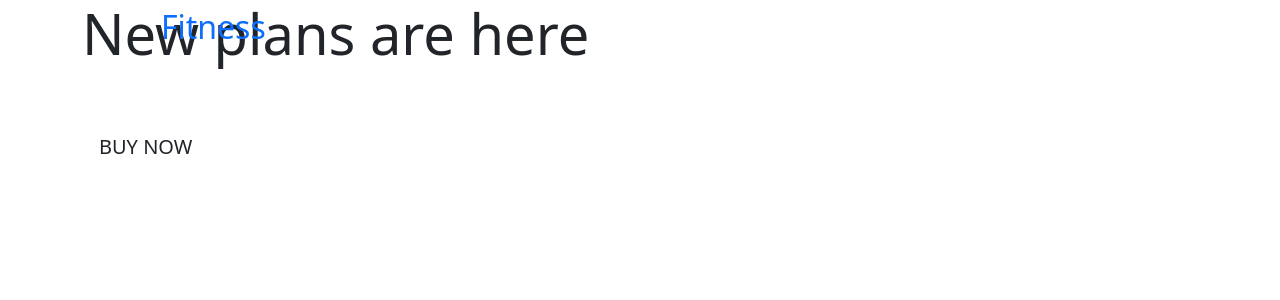
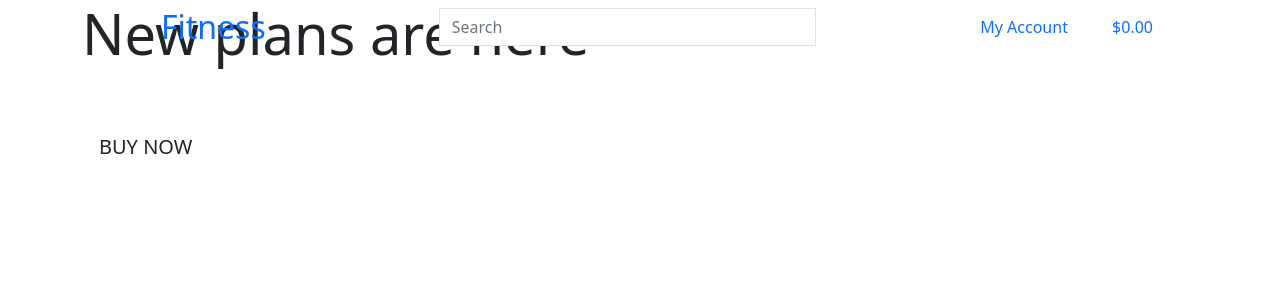
Before and after one commit to alex-1134/fitness-store, a Django app: page / in a window 1280 px wide. Shown: the top 300 px of the page. Run offline with Django 3.2, Linux system fonts and the light colour scheme.

Commit message:
Add active header

```diff
--- a/templates/base.html
+++ b/templates/base.html
@@ -24,7 +24,8 @@
 
     {% block corejs %}
     <script src="https://code.jquery.com/jquery-3.6.0.min.js" integrity="sha256-/xUj+3OJU5yExlq6GSYGSHk7tPXikynS7ogEvDej/m4=" crossorigin="anonymous"></script>
-    <script src="https://cdn.jsdelivr.net/npm/bootstrap@5.0.2/dist/js/bootstrap.bundle.min.js" integrity="sha384-MrcW6ZMFYlzcLA8Nl+NtUVF0sA7MsXsP1UyJoMp4YLEuNSfAP+JcXn/tWtIaxVXM" crossorigin="anonymous"></script>
+    <script src="https://cdn.jsdelivr.net/npm/@popperjs/core@2.9.2/dist/umd/popper.min.js" integrity="sha384-IQsoLXl5PILFhosVNubq5LC7Qb9DXgDA9i+tQ8Zj3iwWAwPtgFTxbJ8NT4GN1R8p" crossorigin="anonymous"></script>
+    <script src="https://cdn.jsdelivr.net/npm/bootstrap@5.0.2/dist/js/bootstrap.min.js" integrity="sha384-cVKIPhGWiC2Al4u+LWgxfKTRIcfu0JTxR+EQDz/bgldoEyl4H0zUF0QKbrJ0EcQF" crossorigin="anonymous"></script>
     {% endblock %}
 
     {% block extra_js %}
@@ -33,15 +34,70 @@
     <title>Hello, Fitness! {% block extra_title %}{% endblock %}</title>
   </head>
   <body>
+
     <header class="container-fluid fixed-top">
       <div class="row">
           <div class="col-12 col-lg-4 my-auto py-1 py-lg-0 text-center text-lg-left">
               <a href="{% url 'home' %}" class="nav-link main-logo-link">
-                    <h2 class="logo-font text-black my-0">Fitness</h2> <!-- START HERE AGAIN, Homepage and Top Header Part 1 5:34-->
+                  <h2 class="logo-font text-black my-0">Fitness</h2>
               </a>
           </div>
-            <div class="col-12 col-lg-4 my-auto py-1 py-lg-0"></div>
-            <div class="col-12 col-lg-4 my-auto py-1 py-lg-0"></div>
+          <div class="col-12 col-lg-4 my-auto py-1 py-lg-0">
+              <form method="GET" action="">
+                  <div class="input-group w-100">
+                      <input class="form-control border border-black rounded-0" type="text" name="q" placeholder="Search">
+                      <div class="input-group-append">
+                          <button class="form-control btn btn-black rounded-0" type="submit">
+                              <span class="icon">
+                                <i class="fas fa-search"></i>
+                              </span>
+                          </button>
+                      </div>
+                  </div>
+              </form>
+          </div>
+
+
+
+
+          <div class="col-12 col-lg-4 my-auto py-1 py-lg-0">
+              <ul class="list-inline list-unstyled text-center text-lg-right my-0">
+                <li class="list-inline-item dropdown">
+                  <a class="text-black nav-link" href="#" id="user-options" data-bs-toggle="dropdown" aria-haspopup="true" aria-expanded="false">
+                      <div class="text-center">
+                          <div><i class="fas fa-user fa-lg"></i></div>
+                          <p class="my-0">My Account</p>
+                      </div>
+                  </a>
+                  <div class="dropdown-menu border-0" aria-labelledby="user-options">
+                      {% if request.user.is_authenticated %}
+                          {% if request.user.is_superuser %}
+                              <a href="" class="dropdown-item">Product Management</a>
+                          {% endif %}
+                          <a href="" class="dropdown-item">My Profile</a>
+                          <a href="{% url 'account_logout' %}" class="dropdown-item">Logout</a>
+                      {% else %}
+                          <a href="{% url 'account_signup' %}" class="dropdown-item">Register</a>
+                          <a href="{% url 'account_login' %}" class="dropdown-item">Login</a>
+                      {% endif %}
+                  </div>
+              </li>
+              <li class="list-inline-item">
+                  <a class="{% if grand_total %}text-info font-weight-bold{% else %}text-black{% endif %} nav-link" href="">
+                      <div class="text-center">
+                          <div><i class="fas fa-shopping-bag fa-lg"></i></div>
+                          <p class="my-0">
+                              {% if grand_total %}
+                                  ${{ grand_total|floatformat:2 }}
+                              {% else %}
+                                  $0.00
+                              {% endif %}
+                          </p>
+                      </div>
+                  </a>
+              </li>
+              </ul>
+          </div>
       </div>
   </header>
 
@@ -63,12 +119,16 @@
 
 
 
-
     <!-- Optional JavaScript; choose one of the two! -->
 
 
     <!-- Option 2: Separate Popper and Bootstrap JS -->
     <!--
+
+
+<script src="https://cdn.jsdelivr.net/npm/bootstrap@5.0.2/dist/js/bootstrap.bundle.min.js" integrity="sha384-MrcW6ZMFYlzcLA8Nl+NtUVF0sA7MsXsP1UyJoMp4YLEuNSfAP+JcXn/tWtIaxVXM" crossorigin="anonymous"></script>
+
+    <script src="https://cdn.jsdelivr.net/npm/popper.js@1.16.0/dist/umd/popper.min.js" integrity="sha384-Q6E9RHvbIyZFJoft+2mJbHaEWldlvI9IOYy5n3zV9zzTtmI3UksdQRVvoxMfooAo" crossorigin="anonymous"></script>
     <script src="https://cdn.jsdelivr.net/npm/@popperjs/core@2.9.2/dist/umd/popper.min.js" integrity="sha384-IQsoLXl5PILFhosVNubq5LC7Qb9DXgDA9i+tQ8Zj3iwWAwPtgFTxbJ8NT4GN1R8p" crossorigin="anonymous"></script>
     <script src="https://cdn.jsdelivr.net/npm/bootstrap@5.0.2/dist/js/bootstrap.min.js" integrity="sha384-cVKIPhGWiC2Al4u+LWgxfKTRIcfu0JTxR+EQDz/bgldoEyl4H0zUF0QKbrJ0EcQF" crossorigin="anonymous"></script>
     -->
```
Also changed, not shown: templates/base2.html (added, +87 -0 lines). Lines whose indentation alone changed are shown as unchanged.
